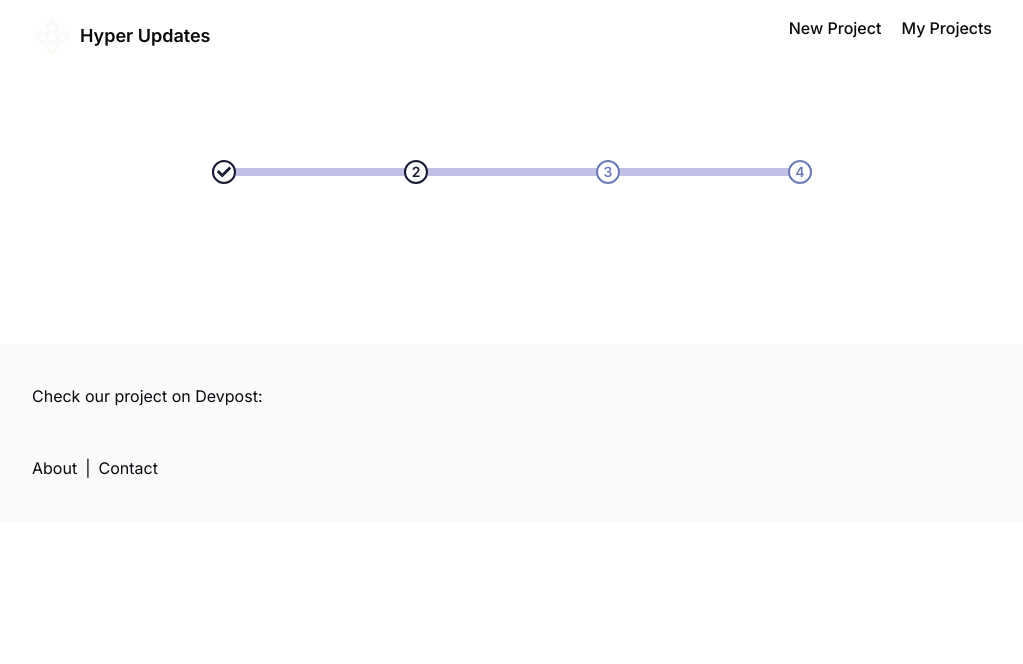
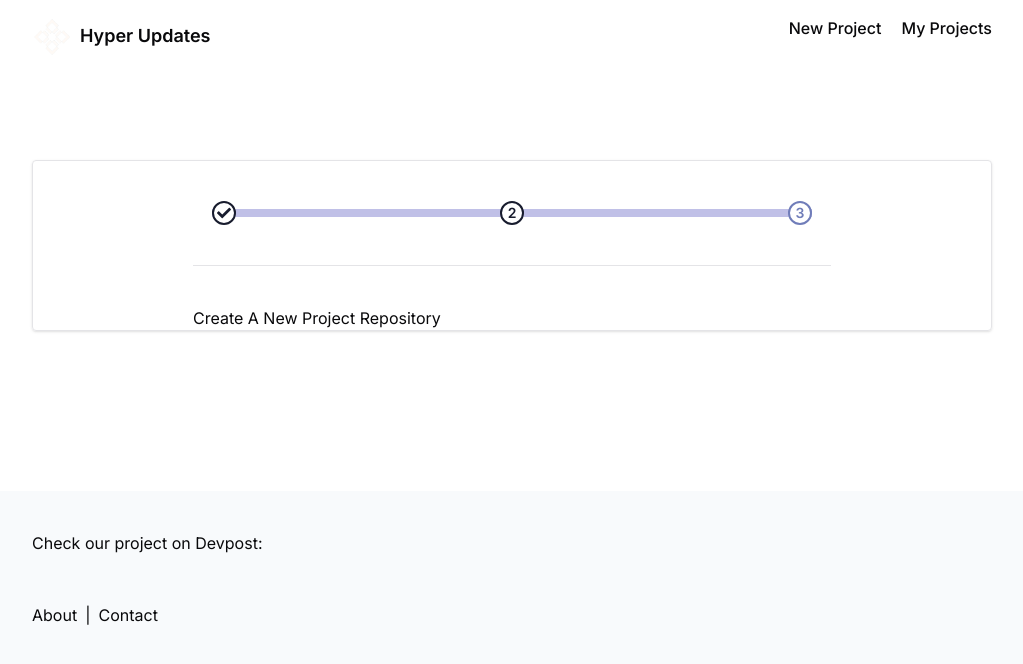
Before and after one commit to Hyper-Updates/hyper_updates_frontend, a Next.js app: page /newproject in a window 1280 px wide. Shown: the top 664 px of the page, without its empty margins (128-1151 px from the left). Built offline with nearby package versions, Linux system fonts and the light colour scheme.

Commit message:
solving build error

```diff
--- /dev/null
+++ b/app/newproject/FirstTab.tsx
@@ -0,0 +1,11 @@
+import React from 'react'
+
+export default function FirstTab() {
+  return (
+    <div>
+        <div>
+            Create A New Project Repository
+        </div>
+    </div>
+  )
+}
--- a/app/newproject/page.tsx
+++ b/app/newproject/page.tsx
@@ -1,8 +1,9 @@
 "use client"
 import { StepProgress } from '@/components/StepProgress'
 import React, { useState } from 'react'
+import FirstTab from './FirstTab'
 
-export default function page() {
+export default function NewPoject() {
     const [currentStep, setCurrentStep] = useState<number>(2)
     const steps = [
         {
@@ -17,15 +18,16 @@ export default function page() {
             label: 'Payment',
             step: 3,
         },
-        {
-          label: 'Summary',
-          step: 4,
-        },
     ]
     return (
-        <div className='px-40'>
-            <div className='my-40 px-40 '>
+        <div className='px-40 py-40'>
+            <div className='border shadow rounded flex flex-col'>
+                <div className='py-10 border-b mx-40'>
                     <StepProgress currentStep={currentStep} steps={steps} />
+                </div>
+                <div className='pt-10 mx-40'>
+                    <FirstTab/>
+                </div>
             </div>
         </div>
     )
```
Lines whose indentation alone changed are shown as unchanged.
